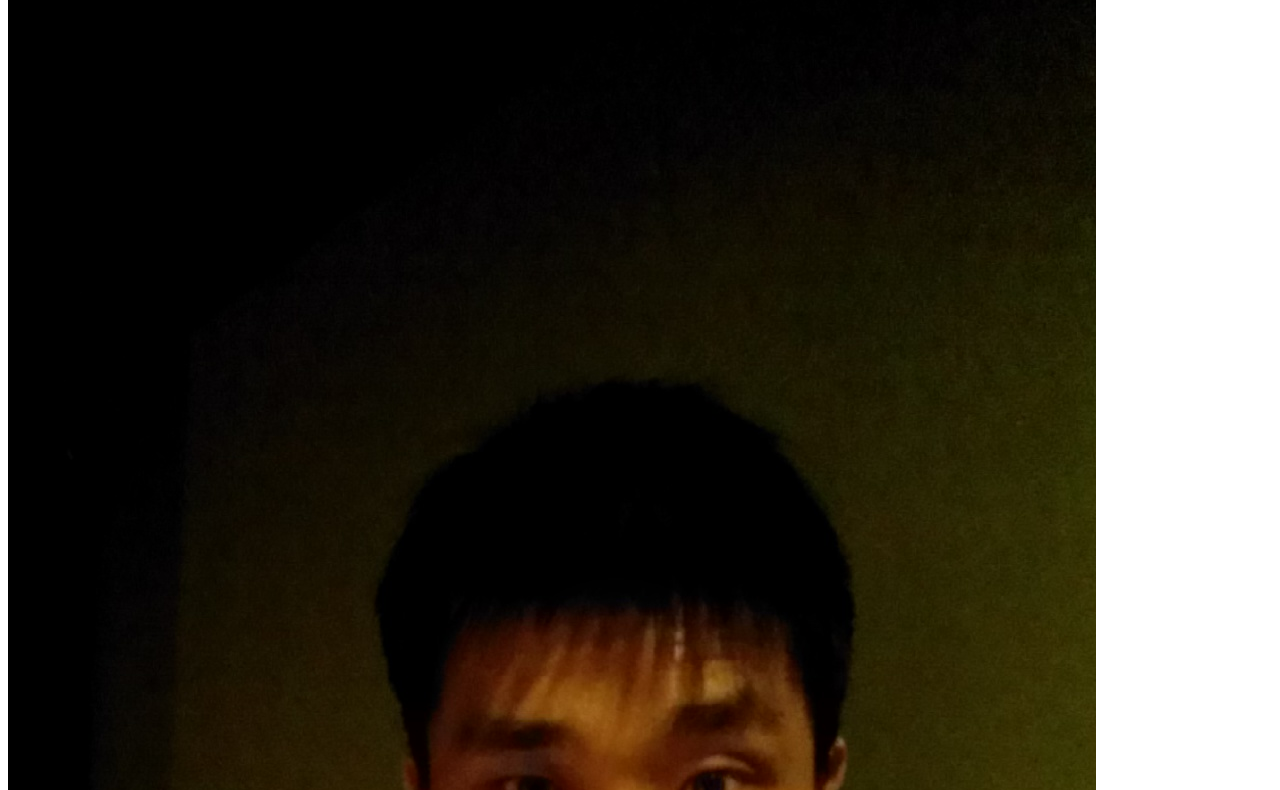
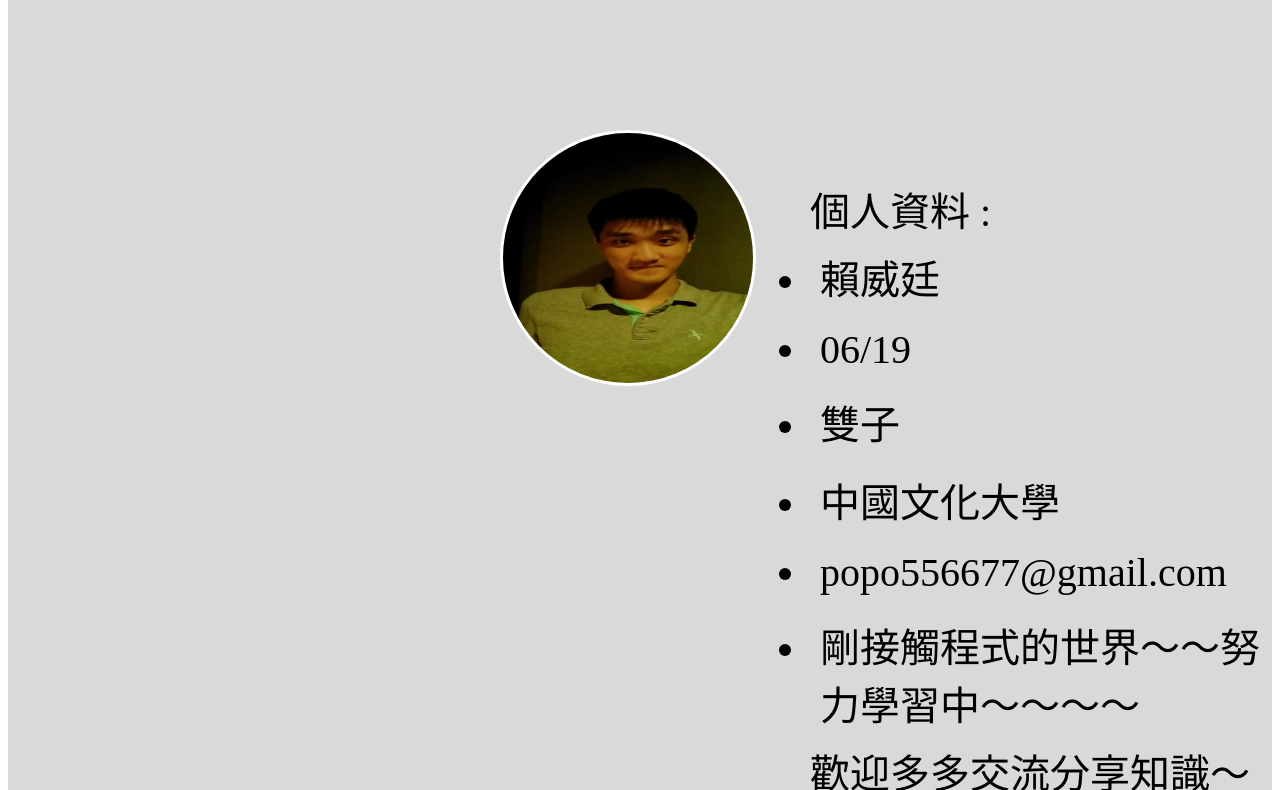
Before and after one commit to waitinglai/homepage, a plain HTML site: page aboutme.html in a window 1280 px wide. Shown: the part 70-860 px from the top of the page. Drawn offline with Linux system fonts and the light colour scheme; the site is published under a folder, as on GitHub Pages, so addresses that start at the root find nothing.

Commit message:
Add files via upload

```diff
--- a/aboutme.html
+++ b/aboutme.html
@@ -4,8 +4,8 @@
 <head>
     <meta charset="UTF-8">
     <title>about</title>
-    <link rel="stylesheet" href="/CSS3/animate.css">
-    <link rel="stylesheet" href="/css/aboutme.css"> </head>
+    <link rel="stylesheet" href="CSS3/animate.css">
+    <link rel="stylesheet" href="css/aboutme.css"> </head>
 </head>
 <body>
 <!-- nav-->
@@ -37,8 +37,6 @@
       <li class="person">popo556677@gmail.com</li>
       <li class="person">剛接觸程式的世界～～努力學習中～～～～</li>
         歡迎多多交流分享知識～～～～～～
-
-
     </ul>
   </div>
 </div>
```
